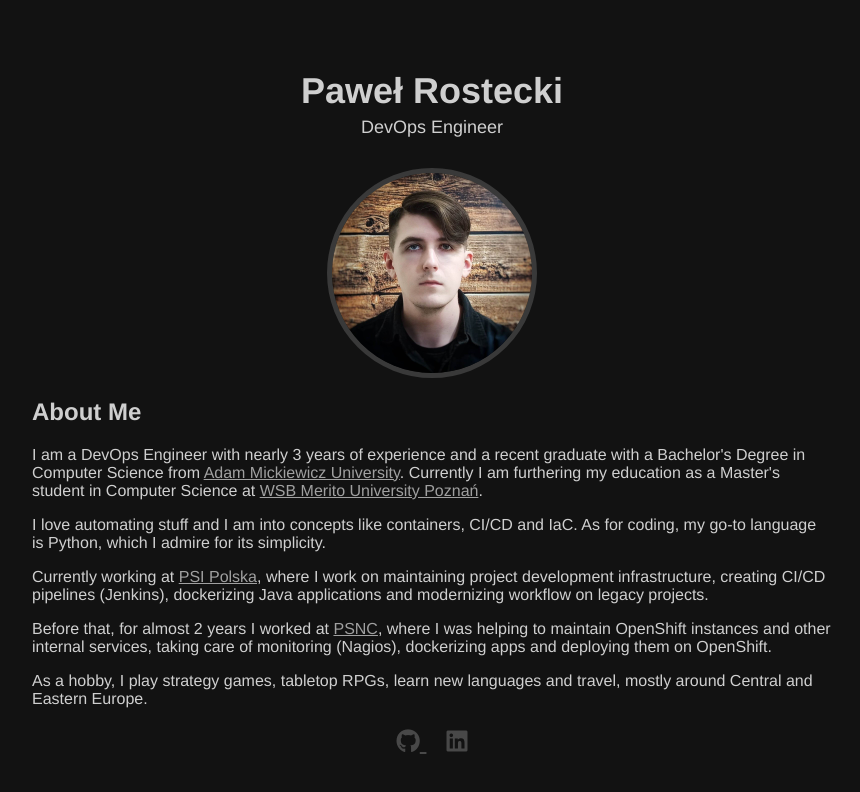
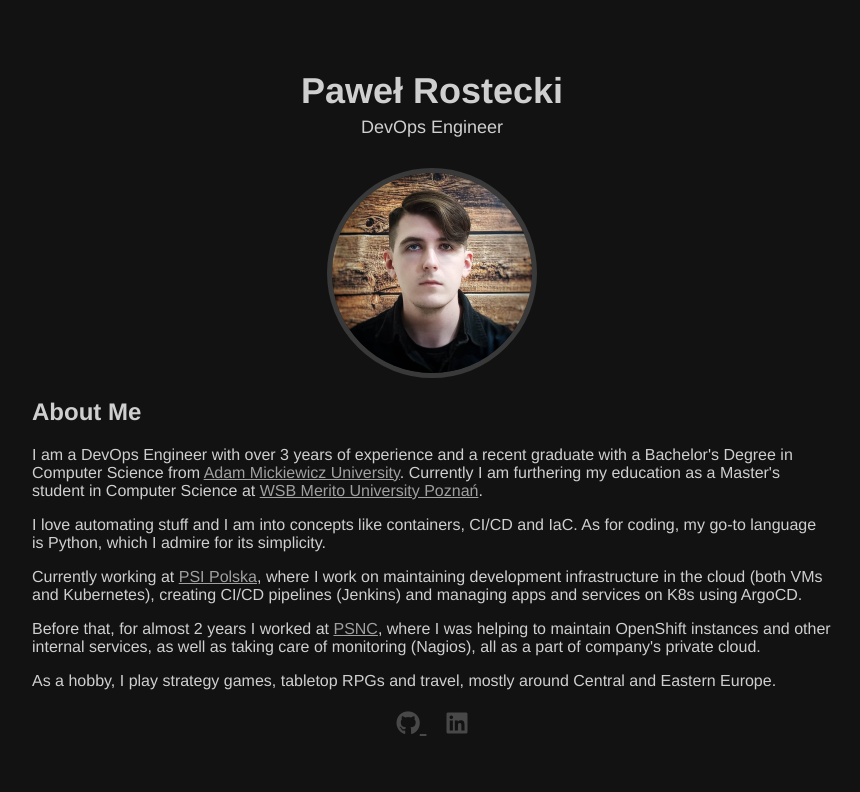
Before and after one commit to PaulRostecki/PaulRostecki.github.io, a plain HTML site: page index.html in a window 1280 px wide. Shown: the whole page, without its empty margins (208-1068 px from the left). Drawn offline with Linux system fonts and the light colour scheme.

Commit message:
update info

```diff
--- a/index.html
+++ b/index.html
@@ -25,19 +25,19 @@
             <img src="assets/avatar.jpg" alt="Photo">
             <div class="about-me">
                 <h2>About Me</h2>
-                <p>I am a DevOps Engineer with nearly 3 years of experience and a recent graduate with a Bachelor's Degree
+                <p>I am a DevOps Engineer with over 3 years of experience and a recent graduate with a Bachelor's Degree
                     in Computer Science from <a href="https://amu.edu.pl/en">Adam Mickiewicz University</a>.
                     Currently I am furthering my education as a Master's student in Computer Science at
                     <a href="https://www.merito.pl/english/poznan/get-to-know-wsb-merito-university">WSB Merito University Poznań</a>.</p>
                 <p>I love automating stuff and I am into concepts like containers, CI/CD and IaC.
                     As for coding, my go-to language is Python, which I admire for its simplicity.</p>
                 <p>Currently working at <a href="https://www.psi.pl/en/company/about-the-company/">PSI Polska</a>,
-                    where I work on maintaining project development infrastructure, creating CI/CD pipelines (Jenkins),
-                    dockerizing Java applications and modernizing workflow on legacy projects.</p>
+                    where I work on maintaining development infrastructure in the cloud (both VMs and Kubernetes),
+                    creating CI/CD pipelines (Jenkins) and managing apps and services on K8s using ArgoCD.</p>
                 <p>Before that, for almost 2 years I worked at <a href="https://www.psnc.pl/">PSNC</a>, where I was helping
-                    to maintain OpenShift instances and other internal services, taking care of monitoring (Nagios),
-                    dockerizing apps and deploying them on OpenShift.</p>
-                <p>As a hobby, I play strategy games, tabletop RPGs, learn new languages and travel, mostly around Central and Eastern Europe.</p>
+                    to maintain OpenShift instances and other internal services, as well as taking care of monitoring (Nagios),
+                    all as a part of company's private cloud.</p>
+                <p>As a hobby, I play strategy games, tabletop RPGs and travel, mostly around Central and Eastern Europe.</p>
 
             </div>
             <div class="icons">
```
